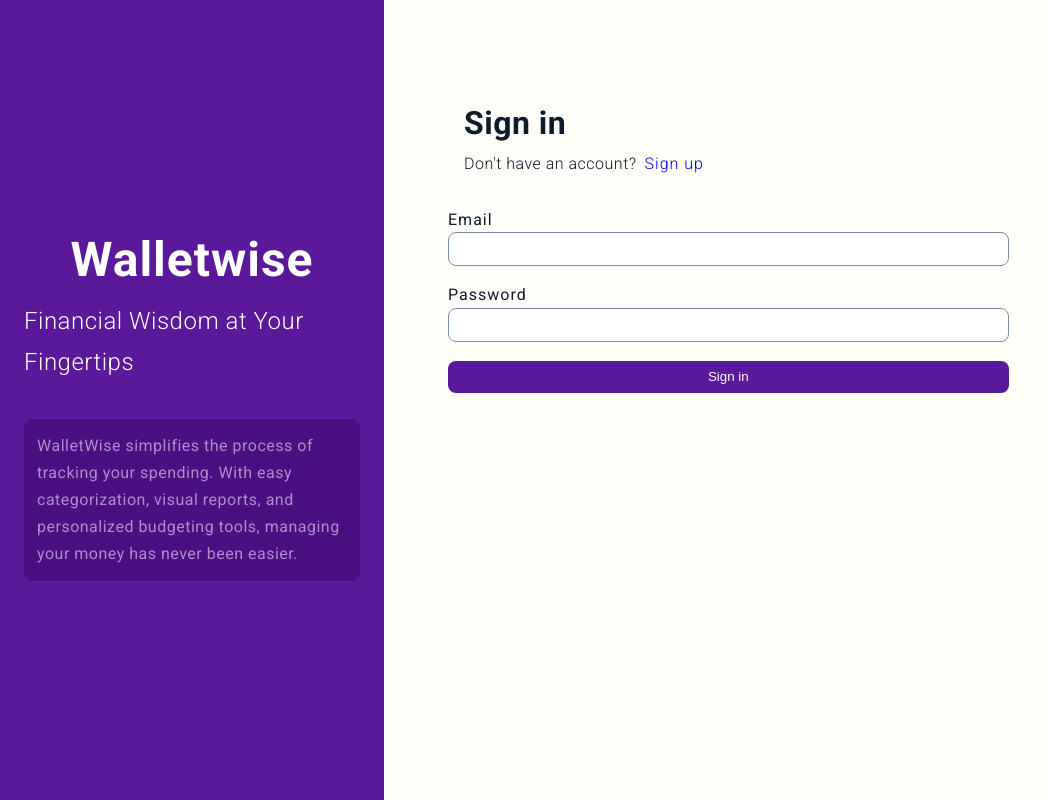
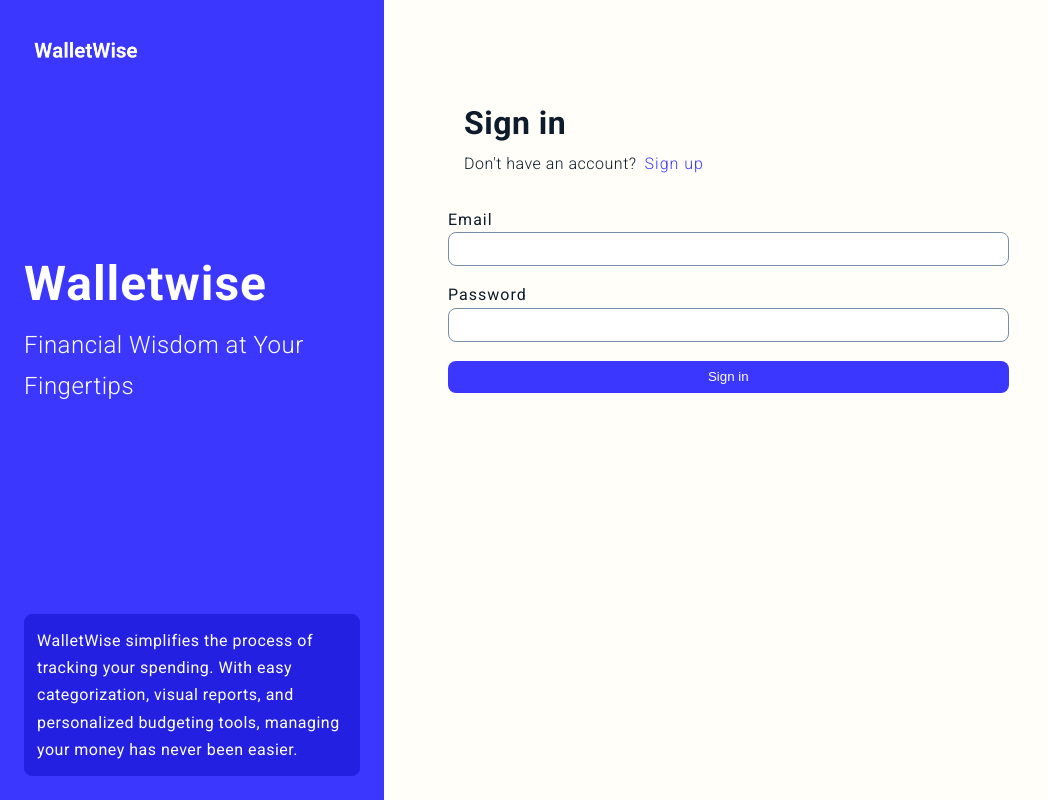
Before and after one commit to Sharanadhi/walletwise, a React (Vite) app: page / in a window 1280 px wide. Shown: the whole page, without its empty margins (0-1048 px from the left). Built offline with nearby package versions, Linux system fonts and the light colour scheme.

Commit message:
Add logo and change sign in and sign up page colours

```diff
--- a/src/components/Signin/Signin.jsx
+++ b/src/components/Signin/Signin.jsx
@@ -1,12 +1,18 @@
 import '../Signup/Signup.scss'
+import walletwise_logo from '../../assets/WalletWise.png'
 
 const Signin = () => {
   return (
     <section className='signup'>
       <div className='signup__textContainer'>
         <div className='signup__headingbox'>
+          <div className='signup__logoContainer'>
+            <img src={walletwise_logo} alt="wallet wise logo" className='signup__logo' />
+          </div>
+          <div>
           <h2 className='signup__heading'>Walletwise</h2>
           <h3 className='signup__subheading'>Financial Wisdom at Your Fingertips</h3>
+          </div>
           <div className='signup__descriptionbox'>
             <p className='signup__description'>
               WalletWise simplifies the process of tracking your spending. With easy categorization, visual reports,
--- a/src/components/Signup/Signup.jsx
+++ b/src/components/Signup/Signup.jsx
@@ -1,12 +1,18 @@
 import './Signup.scss'
+import walletwise_logo from '../../assets/WalletWise.png'
 
 const Signup = () => {
   return (
     <section className='signup'>
       <div className='signup__textContainer'>
         <div className='signup__headingbox'>
+          <div className='signup__logoContainer'>
+            <img src={walletwise_logo} alt="wallet wise logo" className='signup__logo' />
+          </div>
+          <div>
           <h2 className='signup__heading'>Walletwise</h2>
           <h3 className='signup__subheading'>Financial Wisdom at Your Fingertips</h3>
+          </div>
           <div className='signup__descriptionbox'>
             <p className='signup__description'>
               WalletWise simplifies the process of tracking your spending. With easy categorization, visual reports,
--- a/src/components/Signup/Signup.scss
+++ b/src/components/Signup/Signup.scss
@@ -14,20 +14,27 @@
   &__headingbox {
     height: 100%;
     padding: 1.5rem;
-    background-color: $purple1;
+    background-color: $blue2;
     color: $white;
-    @include flex-center;
+    @include flex-space-between;
     flex-direction: column;
   }
   &__descriptionbox {
     margin-top: 2.25rem;
     padding: 0.75rem;
     width: 100%;
-    border: 1px solid #3c096c;
+    border: 1px solid $blue3;
     border-radius: 8px;
-    background-color: #3c096c;
-    opacity: 0.5;
+    background-color: $blue3;
+    // opacity: 0.5;
     justify-self: baseline;
+  }
+  &__logoContainer {
+    width: 100%;
+    @include flex-start;
+  }
+  &__logo {
+    height: 3rem;
   }
   &__formContainer {
     flex: 2;
@@ -51,6 +58,7 @@
     text-decoration: none;
     font-weight: 300;
     line-height: 1.7;
+    color: $blue2;
   }
   &__btn {
     width: 100%;
@@ -58,11 +66,11 @@
     padding: 0.5rem 2rem;
     border-radius: 8px;
     border: none;
-    background-color: $purple1;
+    background-color: $blue2;
     color: $white;
     cursor: pointer;
   }
   &__btn:hover {
-    background-color: $purple2;
+    background-color: $blue3;
   }
 }
--- a/src/styles/partials/_variables.scss
+++ b/src/styles/partials/_variables.scss
@@ -3,6 +3,8 @@
 $black: #000000;
 $black1: #0d1b2a;
 $blue1: #1b263b;
+$blue2: #3b37ff;
+$blue3: #2420e2;
 $grey1: #415a77;
 $grey2: #778da9;
 $beige: #e0e1dd;
```
Also changed, not shown: src/assets/WalletWise.png (added).
